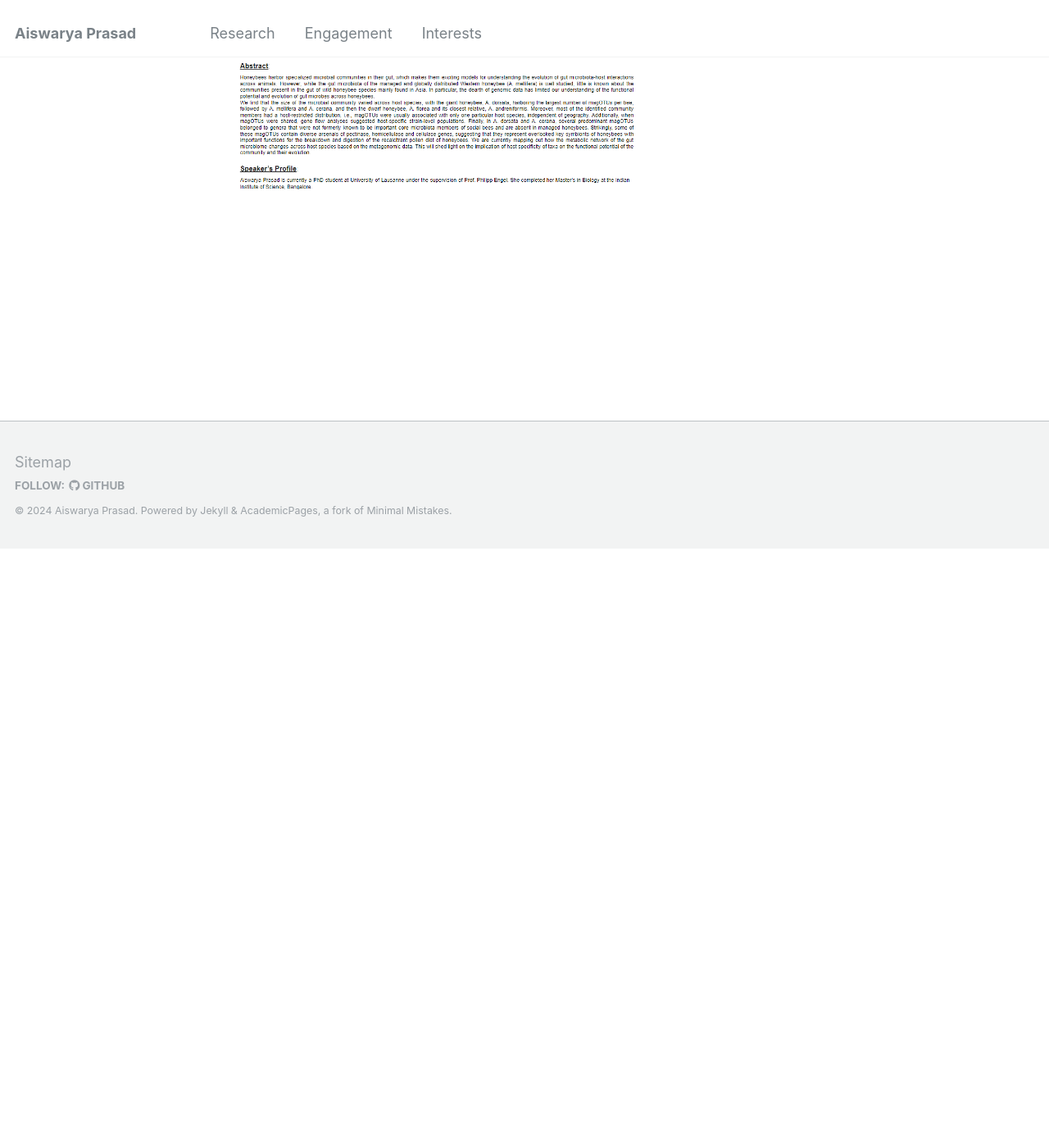
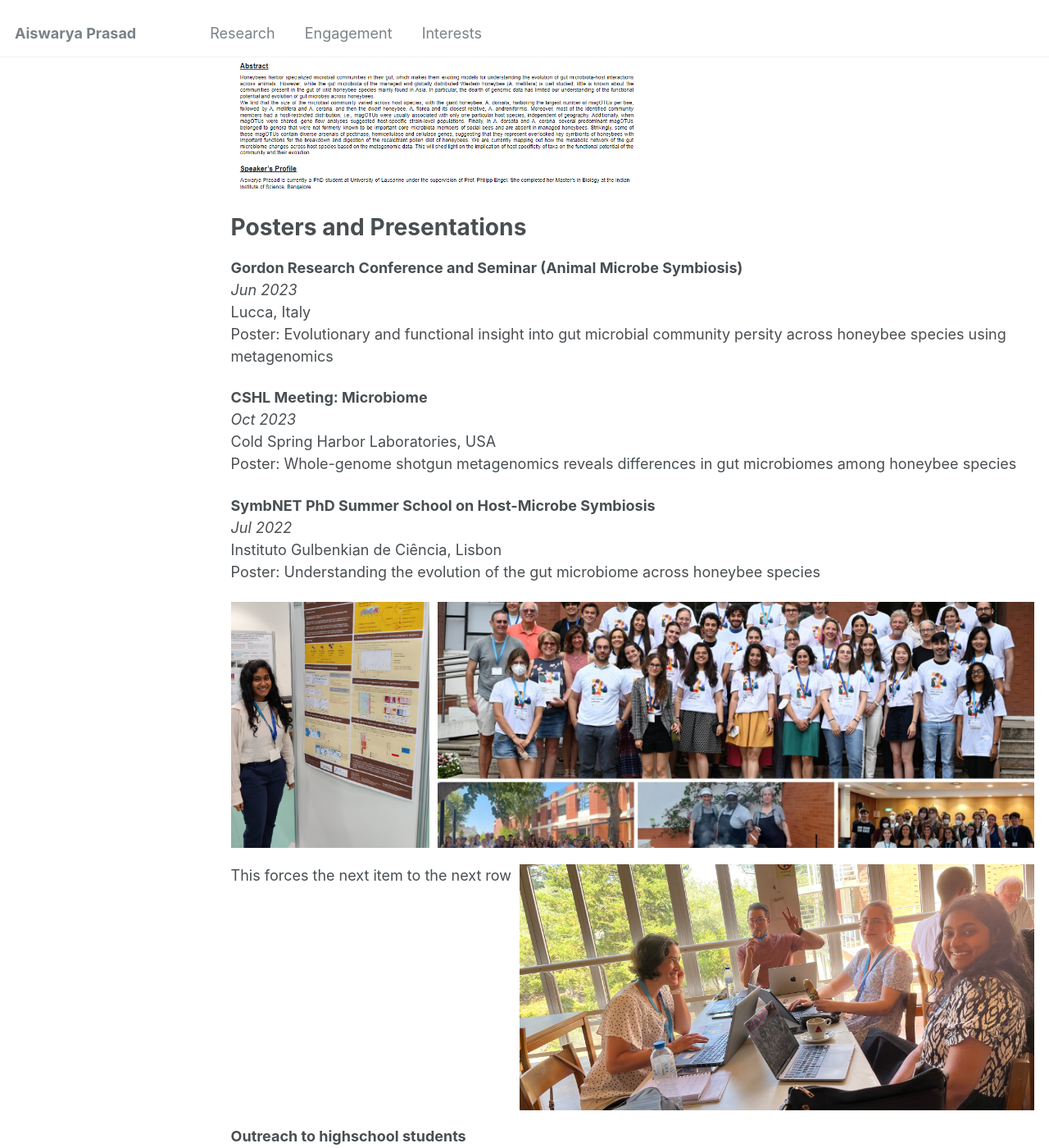
Before and after one commit to Aiswarya-prasad/aiswarya-prasad.github.io, a Jekyll site: the page built from _engagement/talks_and_conferences.md, in a window 1280 px wide and 1400 px high, scrolled down 847 px. Shown: the whole window at 82% size. Built offline with Jekyll 4.4.1, drawn with Linux system fonts in a browser that asks for light colours; before the commit the page ends 1516 px from its top, so only the background shows below that; some of the changed text lies outside the part shown.

Commit message:
Syntax change, squash commit later or just ignore.

```diff
--- a/_engagement/talks_and_conferences.md
+++ b/_engagement/talks_and_conferences.md
@@ -58,7 +58,7 @@ Evolutionary and functional insight into gut microbial community persity across
 
 <img src="/images/research/MonashTalkPoster.PNG" alt="Announcement of Aiswarya Prasad's academic seminar at Monash University Malaysia" width="500" height="400" />
 
-<!-- Posters and Presentations
+Posters and Presentations
 ======
 
 **Gordon Research Conference and Seminar (Animal Microbe Symbiosis)** \\
@@ -83,15 +83,15 @@ Poster: Understanding the evolution of the gut microbiome across honeybee specie
   <div style="flex: 3;">
     <img src="/images/research/SymbnetSummerSchool2022.jpeg" alt="Aiswarya Prasad at the SymbNET PhD Summer School on Host-Microbe Symbiosis" style="width: 100%; height: 300px; object-fit: cover;" />
   </div>
-  <div style="flex-basis: 100%; height: 0;"></div> This forces the next item to the next row -->
-  <!-- <div style="flex: 2;">
+  <div style="flex-basis: 100%; height: 0;"></div> This forces the next item to the next row
+  <div style="flex: 2;">
     <img src="/images/research/SymbnetSummerSchoolProjectGroup.jpeg" alt="Aiswarya Prasad discussing her group project at the SymbNET PhD Summer School on Host-Microbe Symbiosis" style="width: 100%; height: 300px; object-fit: cover;" />
   </div>
-</div> -->
+</div>
 
-<!-- **Outreach to highschool students** \\
+**Outreach to highschool students** \\
 _Aug 2016_ \\
 iGEM team, Indian Institute of Science, Bengaluru, India \\
 Talked about synthetic biology and the iGEM competition to highschool students in Vidya Mandir school, Chennai, India
 
-<img src="/images/research/Vm3iisc.png" alt="Aiswarya Prasad speaking to an auditorium of highschool students" width="500" height="300" /> -->
+<img src="/images/research/Vm3iisc.png" alt="Aiswarya Prasad speaking to an auditorium of highschool students" width="500" height="300" />
--- a/_pages/research.md
+++ b/_pages/research.md
@@ -5,6 +5,12 @@ permalink: /research/
 author_profile: true
 ---
 
+<!-- My research focuses on understanding the bacterial diversity and interaction between the bacteria and their environment, particularly within the gut microbiome of animals. My work is driven by the excitement of utilizing modern sequencing technologies and bioinformatic approaches to achieve in hours what once took months or was previously impossible. I enjoy actively engaging in discussions with peers with varied expertise and to intiate and maintain collaborations.
+
+Starting as an underdraguate thesis student I set up a Nanopore sequencing system in India to study the human gut microbiome of clinical samples marking my first foray into cutting-edge sequencing approaches and bioinformatics. Since then, I then moved to Lausanne to pursue my PhD where I started with the the goal of comparing gut microbiome diversity across different animal species to understand their evolution and ecology. First though we needed to decide how to define a bacterial species from bioinformatics data (which when I started was still a point of contention). This question has since been answered and substantiated with unprecendented amounts of data to which I have been contributing. Applying this and other recent approaches in shotgun metagenomics, my work has shed light on the gut microbiome of honeybees and how it is shaped by evolution and host ecology.
+
+I am also motivated to understand how microbiomes operate at the strain-level which is an important open question especially given that the definition of strain has been a point of contention. This is especially important to enable engineering microbiomes towards the development of microbial consortia for specific applications. I have been working using strain-level analysis approaches to understand the dynamics of bacterial communities in the gut microbiome of honeybees. I am also using synthetic gut microbial communities to address to understand how strains interact with each other in the context of a whole community of other similar strains and different species. -->
+
 {% assign sorted_posts = site.research | sort: 'order' %}
 {% for post in sorted_posts %}
   {% include item-with-desc.html %}
```
Also changed, not shown: _pages/about.md (+2 -3 lines), _research/igem_project.md (+2 -1 lines).
